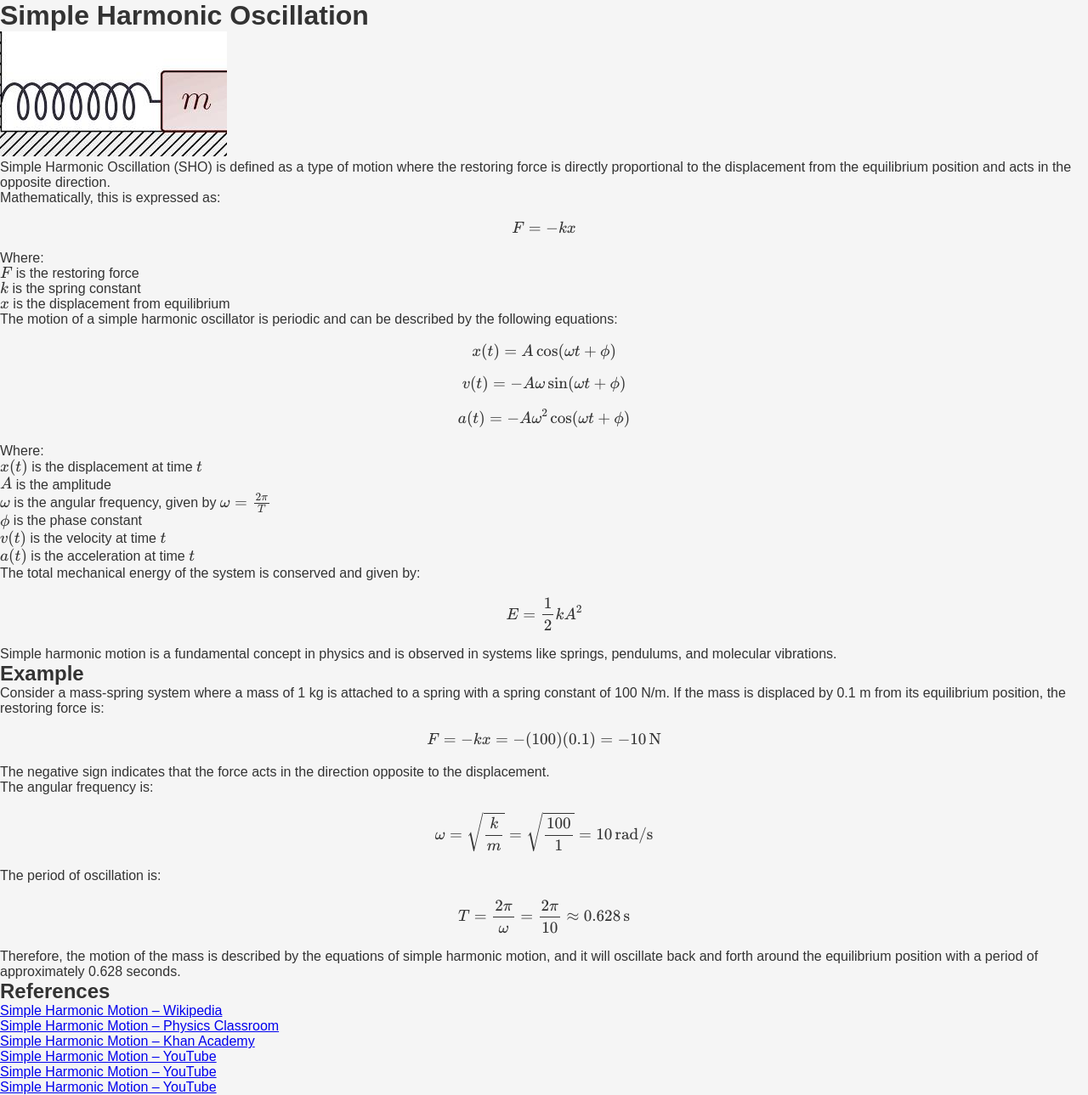
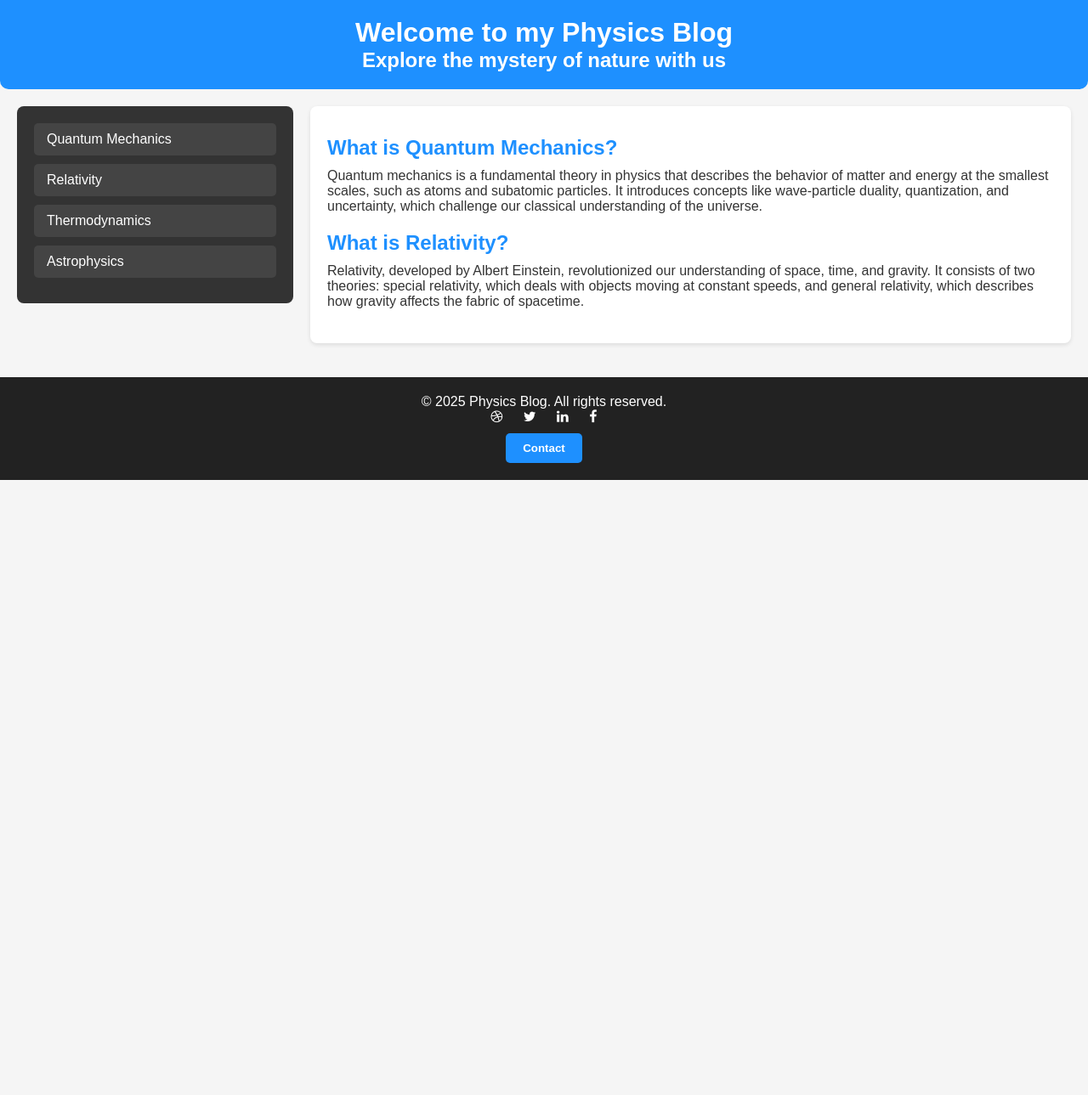
Before and after one commit to sakibian71/ahmadsakib, a plain HTML site: page index.html in a window 1280 px wide. Shown: the whole page at 85% size. After the commit the page ends 800 px from the top, so only its background shows below. Drawn offline with nearby package versions, Linux system fonts and the light colour scheme.

Commit message:
Update index.html

```diff
--- a/index.html
+++ b/index.html
@@ -1,99 +1,47 @@
 <!DOCTYPE html>
 <html lang="en">
 <head>
-  <meta charset="UTF-8" />
-  <meta name="viewport" content="width=device-width, initial-scale=1.0" />
-  <meta name="description" content="Welcome to my personal website about ...">
-
-  <title>Simple Harmonic Oscillation</title>
-  <link rel="stylesheet" href="style.css" />
-  <script>
-    window.MathJax = {
-      tex: {
-        inlineMath: [['$', '$'], ['\\(', '\\)']],
-        displayMath: [['$$', '$$']]
-      }
-    };
-  </script>
-  <script src="https://cdn.jsdelivr.net/npm/mathjax@3/es5/tex-mml-chtml.js"></script>
+    <meta charset="UTF-8">
+    <meta name="viewport" content="width=device-width, initial-scale=1.0">
+    <title>Physics Blog</title>
+    <link rel="stylesheet" href="style.css">
+    <link rel="stylesheet" href="https://cdnjs.cloudflare.com/ajax/libs/font-awesome/4.7.0/css/font-awesome.min.css">
 </head>
 <body>
+    <header>
+        <h1>Welcome to my Physics Blog</h1>
+        <h2>Explore the mystery of nature with us</h2>
+    </header>
 
-  <h1>Simple Harmonic Oscillation</h1>
+    <div class="container">
+        <aside>
+            <ul>
+                <li>Quantum Mechanics</li>
+                <li>Relativity</li>
+                <li>Thermodynamics</li>
+                <li>Astrophysics</li>
+            </ul>
+        </aside>
 
-   <img src="spring.jpeg" alt="Spring mass">
+        <main>
+            <section>
+                <h2>What is Quantum Mechanics?</h2>
+                <p>Quantum mechanics is a fundamental theory in physics that describes the behavior of matter and energy at the smallest scales, such as atoms and subatomic particles. It introduces concepts like wave-particle duality, quantization, and uncertainty, which challenge our classical understanding of the universe.</p>
+            </section>
+            <section>
+                <h2>What is Relativity?</h2>
+                <p>Relativity, developed by Albert Einstein, revolutionized our understanding of space, time, and gravity. It consists of two theories: special relativity, which deals with objects moving at constant speeds, and general relativity, which describes how gravity affects the fabric of spacetime.</p>
+            </section>
+        </main>
+    </div>
 
-
-  <p>
-    Simple Harmonic Oscillation (SHO) is defined as a type of motion where the restoring force is directly proportional to the displacement from the equilibrium position and acts in the opposite direction.
-  </p>
-
-  <p>Mathematically, this is expressed as:</p>
-  <p>$$ F = -kx $$</p>
-
-  <p>Where:</p>
-  <ul>
-    <li><strong>$F$</strong> is the restoring force</li>
-    <li><strong>$k$</strong> is the spring constant</li>
-    <li><strong>$x$</strong> is the displacement from equilibrium</li>
-  </ul>
-
-  <p>The motion of a simple harmonic oscillator is periodic and can be described by the following equations:</p>
-
-  <p>$$ x(t) = A \cos(\omega t + \phi) $$</p>
-  <p>$$ v(t) = -A\omega \sin(\omega t + \phi) $$</p>
-  <p>$$ a(t) = -A\omega^2 \cos(\omega t + \phi) $$</p>
-
-  <p>Where:</p>
-  <ul>
-    <li><strong>$x(t)$</strong> is the displacement at time $t$</li>
-    <li><strong>$A$</strong> is the amplitude</li>
-    <li><strong>$\omega$</strong> is the angular frequency, given by $\omega = \frac{2\pi}{T}$</li>
-    <li><strong>$\phi$</strong> is the phase constant</li>
-    <li><strong>$v(t)$</strong> is the velocity at time $t$</li>
-    <li><strong>$a(t)$</strong> is the acceleration at time $t$</li>
-  </ul>
-
-  <p>The total mechanical energy of the system is conserved and given by:</p>
-  <p>$$ E = \frac{1}{2}kA^2 $$</p>
-
-  <p>
-    Simple harmonic motion is a fundamental concept in physics and is observed in systems like springs, pendulums, and molecular vibrations.
-  </p>
-
-  <h2>Example</h2>
-
-  <p>
-    Consider a mass-spring system where a mass of 1 kg is attached to a spring with a spring constant of 100 N/m. If the mass is displaced by 0.1 m from its equilibrium position, the restoring force is:
-  </p>
-
-  <p>$$ F = -kx = -(100)(0.1) = -10 \, \text{N} $$</p>
-
-  <p>
-    The negative sign indicates that the force acts in the direction opposite to the displacement.
-  </p>
-
-  <p>The angular frequency is:</p>
-  <p>$$ \omega = \sqrt{\frac{k}{m}} = \sqrt{\frac{100}{1}} = 10 \, \text{rad/s} $$</p>
-
-  <p>The period of oscillation is:</p>
-  <p>$$ T = \frac{2\pi}{\omega} = \frac{2\pi}{10} \approx 0.628 \, \text{s} $$</p>
-
-  <p>
-    Therefore, the motion of the mass is described by the equations of simple harmonic motion, and it will oscillate back and forth around the equilibrium position with a period of approximately 0.628 seconds.
-  </p>
-
-
-
-  <h2>References</h2>
-  <ul>
-    <li><a href="https://en.wikipedia.org/wiki/Simple_harmonic_motion" target="_blank">Simple Harmonic Motion – Wikipedia</a></li>
-    <li><a href="https://www.physicsclassroom.com/class/waves/Lesson-1/Simple-Harmonic-Motion" target="_blank">Simple Harmonic Motion – Physics Classroom</a></li>
-    <li><a href="https://www.khanacademy.org/science/physics/oscillatory-motion/simple-harmonic-motion" target="_blank">Simple Harmonic Motion – Khan Academy</a></li>
-    <li><a href="https://www.youtube.com/watch?v=1X9c6b2d4e0" target="_blank">Simple Harmonic Motion – YouTube</a></li>
-    <li><a href="https://www.youtube.com/watch?v=6j1b2d4e0e0" target="_blank">Simple Harmonic Motion – YouTube</a></li>
-    <li><a href="https://www.youtube.com/watch?v=3X9c6b2d4e0" target="_blank">Simple Harmonic Motion – YouTube</a></li>
-  </ul>
-
+    <footer>
+        <p>© 2025 Physics Blog. All rights reserved.</p>
+        <a href="#"><i class="fa fa-dribbble"></i></a>
+        <a href="#"><i class="fa fa-twitter"></i></a>
+        <a href="#"><i class="fa fa-linkedin"></i></a>
+        <a href="#"><i class="fa fa-facebook"></i></a>
+        <p><button>Contact</button></p>
+    </footer>
 </body>
 </html>
```
